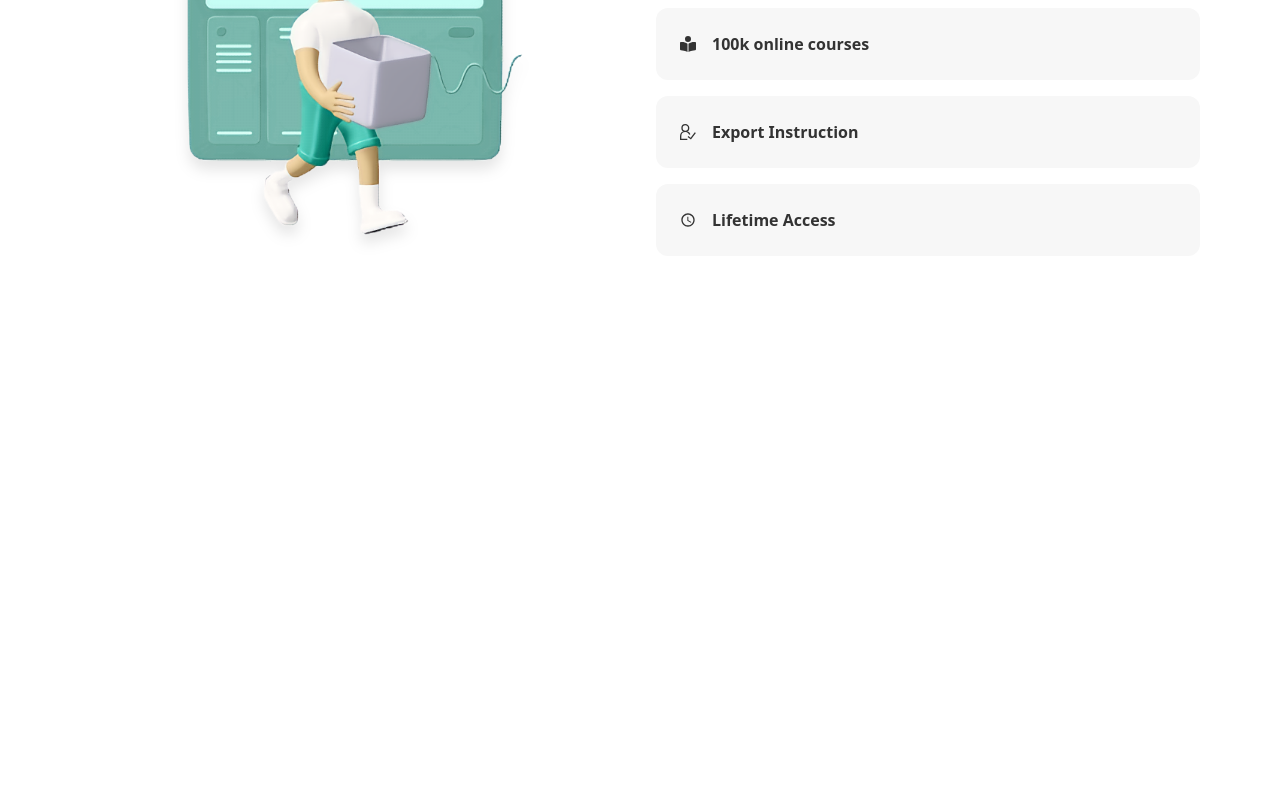
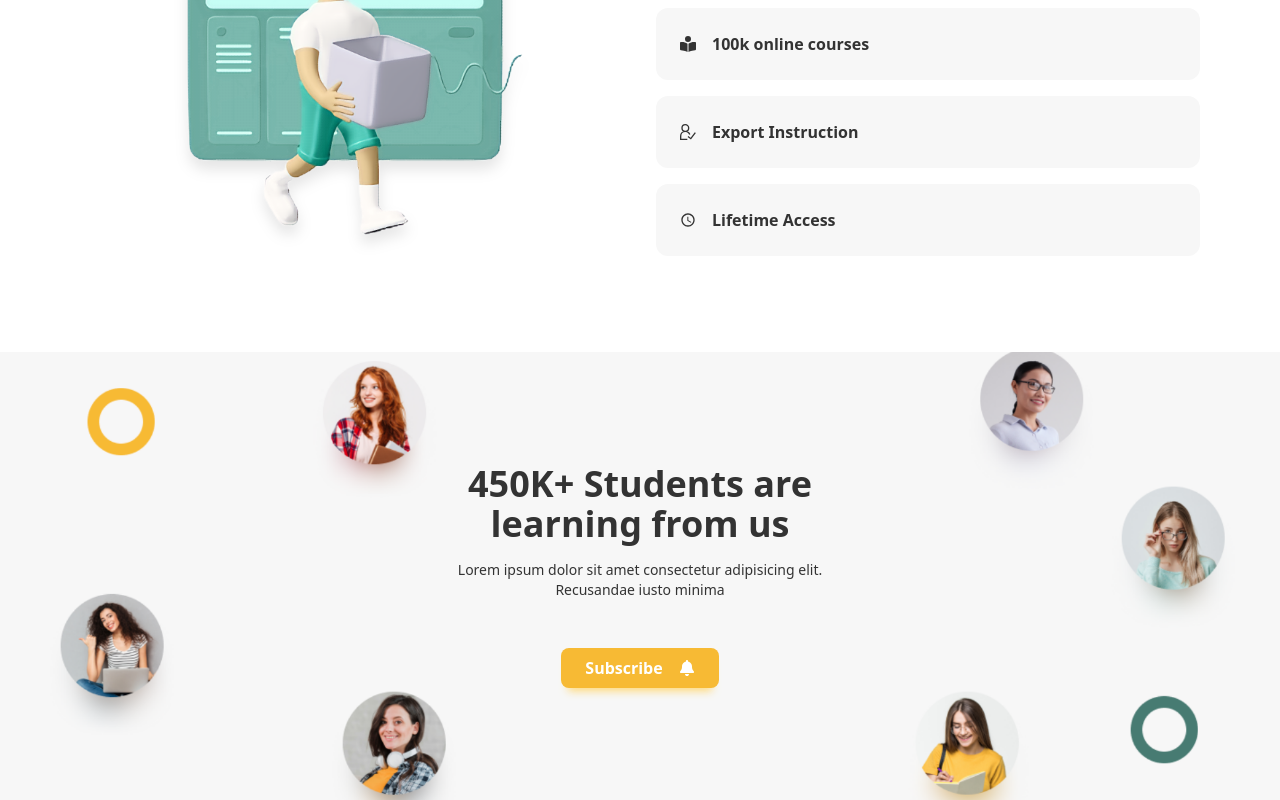
Before and after one commit to bhayanishyam/E-Learning-Landing-Page, a React (Vite) app: page / in a window 1280 px wide. Shown: the part 1369-2169 px from the top of the page. Before the commit the page ends 1721 px from the top, so only its background shows below. Built offline with nearby package versions, Linux system fonts and the light colour scheme.

Commit message:
Add Subscribe Section

```diff
--- a/src/App.jsx
+++ b/src/App.jsx
@@ -1,6 +1,7 @@
 import Hero from "./Components/Hero/Hero"
 import Services from "./Components/Services/Services"
 import Banner from "./Components/Banner/Banner"
+import Subscribe from "./Components/Subscribe/Subscribe"
 
 function App() {
 
@@ -9,6 +10,7 @@ function App() {
       <Hero />
       <Services />
       <Banner />
+      <Subscribe />
     </main>
   )
 }
--- /dev/null
+++ b/src/Components/Subscribe/Subscribe.jsx
@@ -0,0 +1,34 @@
+import { FaBell } from "react-icons/fa6";
+import bgImage from "../../assets/bg-DbMCSbvL.png"
+import {motion} from "framer-motion"
+
+const bgStyle = {
+    backgroundImage: `url(${bgImage})`,
+    backgroundSize: "cover",
+    backgroundRepeat: "no-repeat",
+    backgroundPosition: "center"
+}
+export default function Subscribe() {
+    return (
+        <section>
+            <div style={bgStyle} className="container py-24 md:py-28 ">
+                <div className="flex flex-col justify-center">
+                    <motion.div
+                    initial={{opacity:0, scale:0.4}}
+                    whileInView={{opacity : 1, scale:1}}
+                    transition={{duration:0.4}}
+                     className="text-center space-y-4 max-w-[300px] lg:max-w-[430px] mx-auto">
+                        <h1 className="text-2xl lg:text-4xl !leading-sung font-bold ">
+                            450K+ Students are learning from us
+                        </h1>
+                        <p className="text-sm">Lorem ipsum dolor sit amet consectetur adipisicing elit. Recusandae iusto minima</p>
+                        <a className="primary-btn inline-flex items-center !mt-8 gap-4 group">Subscribe
+                            <FaBell className="group-hover:text-lg group-hover:animate-bounce duration-200" /></a>
+                    </motion.div>
+                </div>
+            </div>
+
+
+        </section>
+    );
+}
--- a/src/index.css
+++ b/src/index.css
@@ -14,7 +14,7 @@
   }
 
   .container {
-    @apply object-center p-4 sm:p-8 lg:p-16 xl:p-20 2xl:p-24;
+    @apply mx-auto p-4 sm:p-8 lg:p-16 xl:p-20 2xl:p-24;
   }
 }
 
```
Also changed, not shown: src/assets/bg-DbMCSbvL.png (added).
